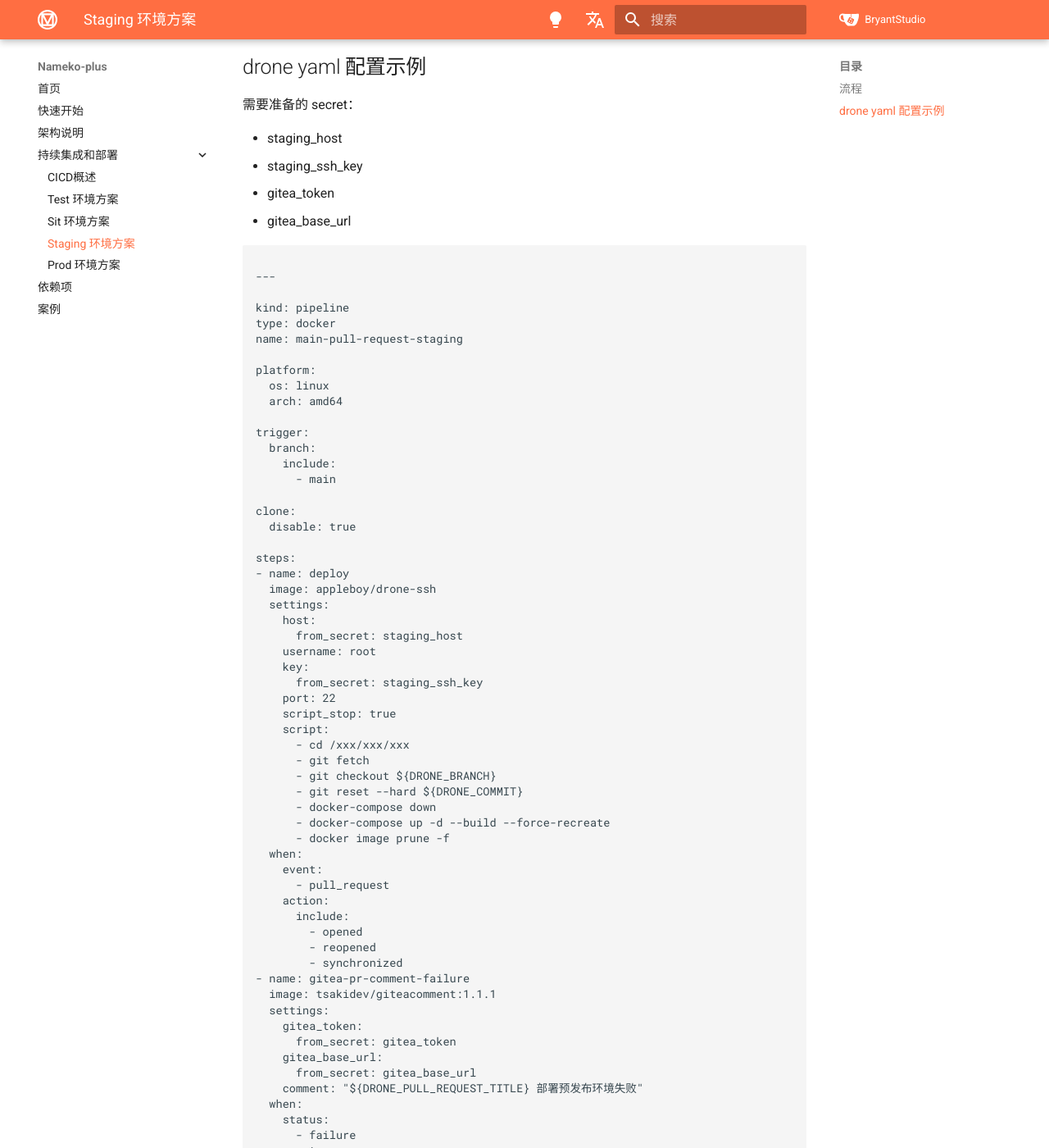
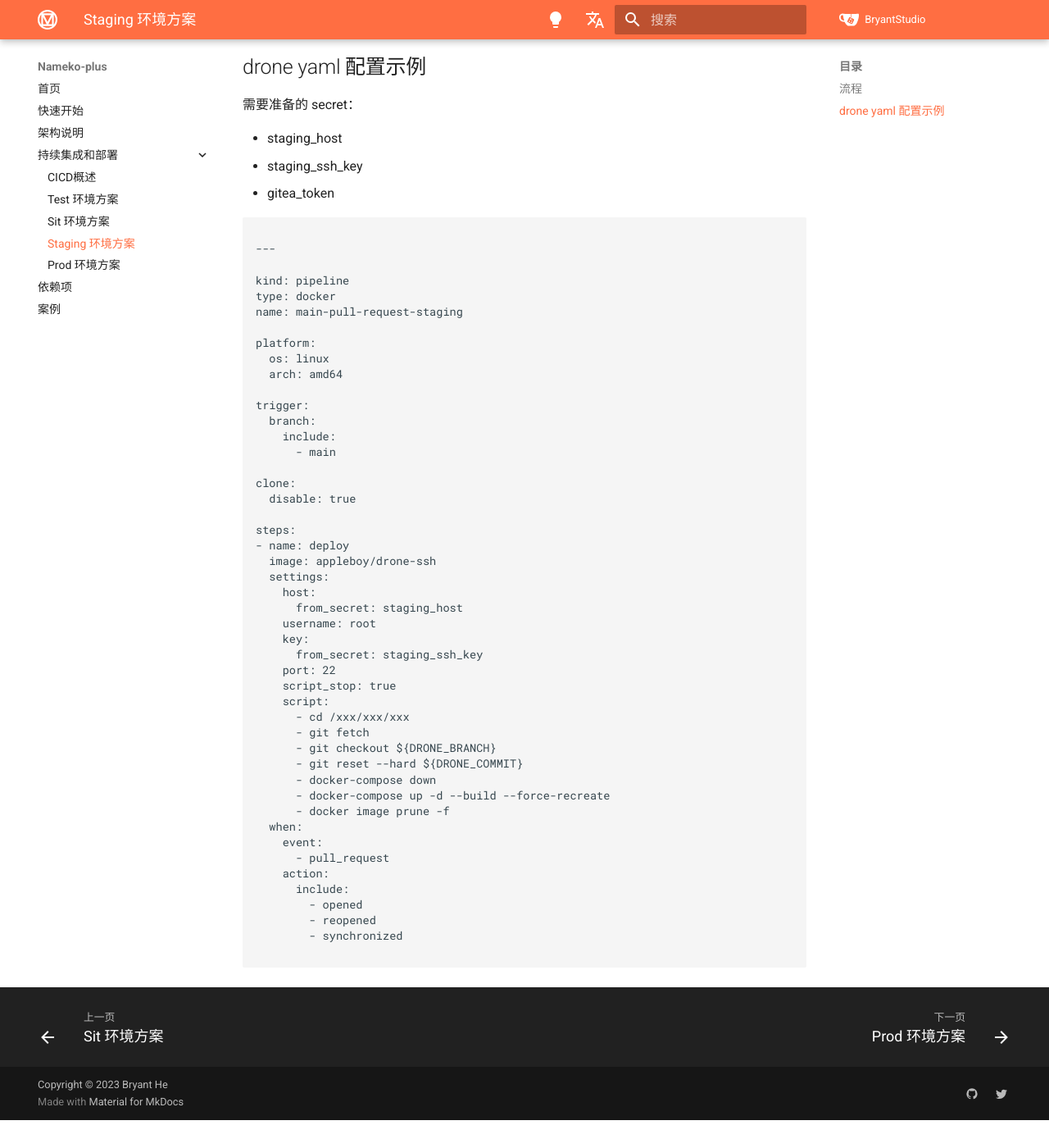
Before and after one commit to Bryanthelol/nameko-plus-doc, an MkDocs documentation site: the page built from docs/staging 环境方案.md, in a window 1280 px wide and 1400 px high, scrolled down 599 px. Shown: the whole window at 82% size. Built offline with MkDocs 1.6.1 and Material for MkDocs 9.7.7, drawn with Linux system fonts in a browser that asks for light colours; after the commit the page ends 1965 px from its top, so only the background shows below that; some of the changed text lies outside the part shown.

Commit message:
update doc

````diff
--- a/docs/staging 环境方案.md
+++ b/docs/staging 环境方案.md
@@ -31,7 +31,6 @@ hide:
 - staging_host
 - staging_ssh_key
 - gitea_token
-- gitea_base_url
 
 ```yaml
 
@@ -80,43 +79,5 @@ steps:
         - opened
         - reopened
         - synchronized
-- name: gitea-pr-comment-failure
-  image: tsakidev/giteacomment:1.1.1
-  settings:
-    gitea_token:
-      from_secret: gitea_token
-    gitea_base_url:
-      from_secret: gitea_base_url
-    comment: "${DRONE_PULL_REQUEST_TITLE} 部署预发布环境失败"
-  when:
-    status:
-      - failure
-    event:
-      include:
-        - pull_request
-    action:
-      include:
-        - opened
-        - reopened
-        - synchronized
-- name: gitea-pr-comment-success
-  image: tsakidev/giteacomment:1.1.1
-  settings:
-    gitea_token:
-      from_secret: gitea_token
-    gitea_base_url:
-      from_secret: gitea_base_url
-    comment: "${DRONE_PULL_REQUEST_TITLE} 部署预发布环境成功"
-  when:
-    status:
-      - success
-    event:
-      include:
-        - pull_request
-    action:
-      include:
-        - opened
-        - reopened
-        - synchronized
 
 ```
````
Also changed, not shown: docs/sit 环境方案.md (+0 -39 lines).
